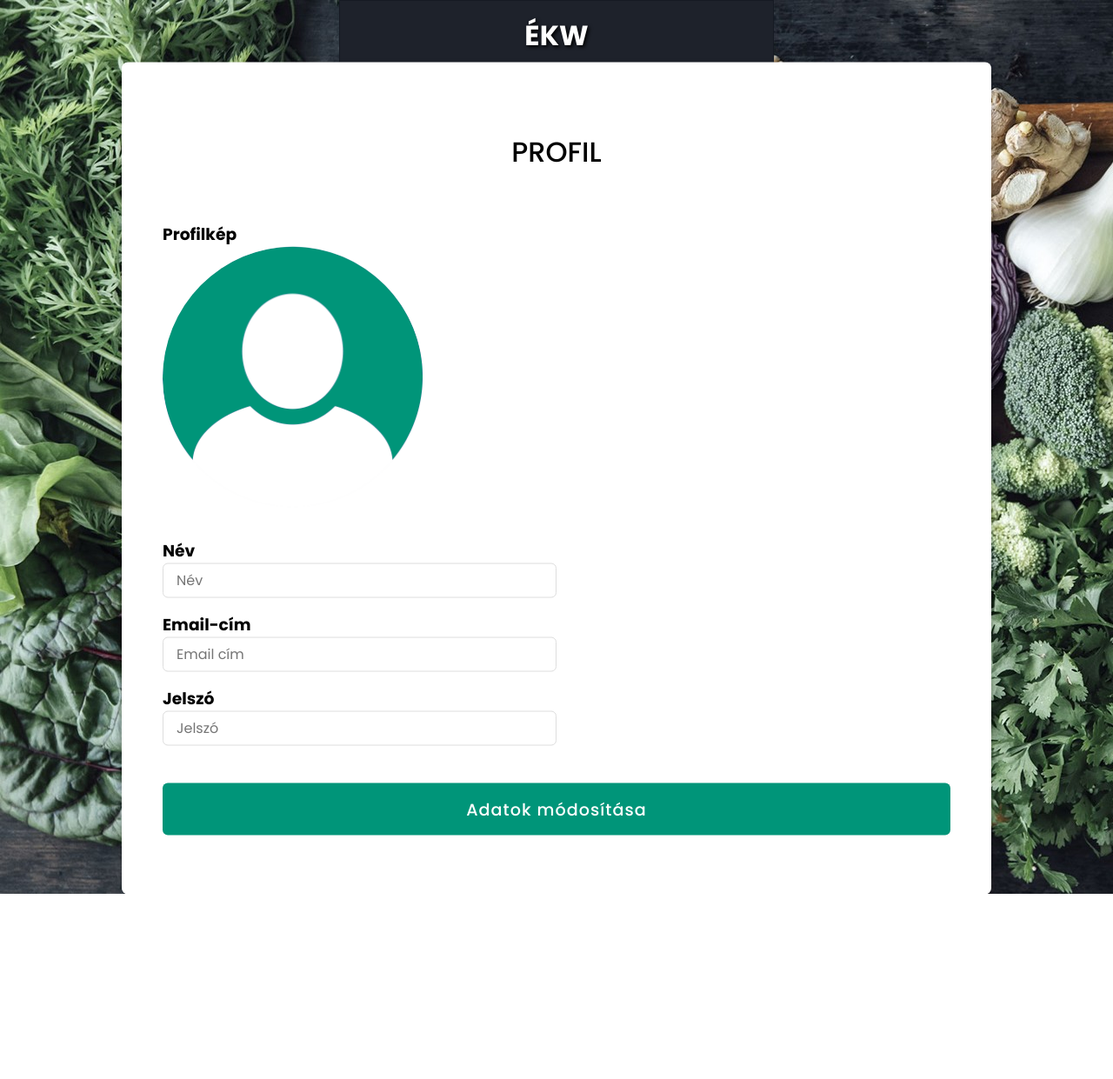
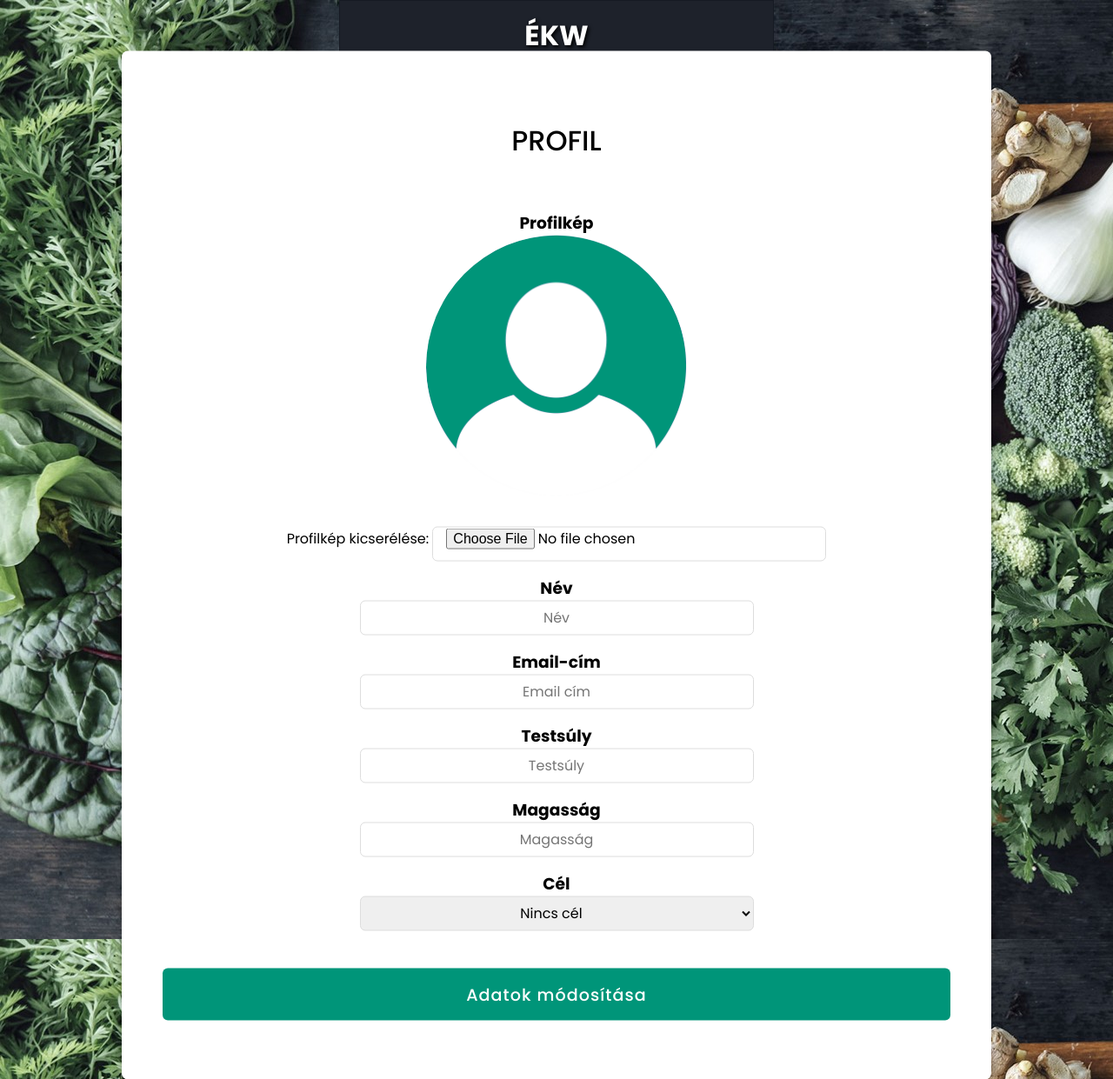
Before and after one commit to hferi55/szakdolgozat, a PHP site: page /profil.php in a window 1280 px wide. Shown: the whole page at 87% size. Before the commit the page ends 1028 px from the top, so only its background shows below. Run offline with PHP 8.4, Linux system fonts and the light colour scheme.

Commit message:
profilkép feltöltése
profilkép feltöltése

```diff
--- a/profil.php
+++ b/profil.php
@@ -28,10 +28,14 @@
 <div class="profil_lap">
     <div class="kartya">
     <header>Profil</header>
-      <form action="" method="post">
+    <form action="profilkep_feltoltes.php" method="post" enctype="multipart/form-data">
 
-      <h3>Profilkép</h3>
-      <img src="kepek/uresprofilkep.png" alt="Profilkép" class="profilkep">
+    <h3>Profilkép</h3>
+    <img src="kepek/uresprofilkep.png" alt="Profilkép" class="profilkep">
+    <br>
+    <label for="profilkep_feltoltes">Profilkép kicserélése:</label>
+    <input type="file" id="profilkep_feltoltes" name="profilkep" accept="image/*">
+    <br>
 
       <h3>Név</h3>
       <input type="text" placeholder="Név" name="nev">
@@ -39,8 +43,19 @@
       <h3>Email-cím</h3>
       <input type="text" placeholder="Email cím" name="email">
 
-      <h3>Jelszó</h3>
-      <input type="password" placeholder="Jelszó" name="jelszo">
+      <h3>Testsúly</h3>
+      <input type="text" placeholder="Testsúly" name="testsuly">
+
+      <h3>Magasság</h3>
+      <input type="text" placeholder="Magasság" name="magassag">
+
+      <h3>Cél</h3>
+      <select name="cel" id="cel">
+        <option value="1">Nincs cél</option>
+        <option value="2">Szintentartás</option>
+        <option value="3">Fogyás</option>
+        <option value="4">Tömegelés</option>
+      </select>
 
       <input type="submit" value="Adatok módosítása" class="button">
 
--- a/style.css
+++ b/style.css
@@ -68,7 +68,7 @@ header {
   position: absolute;
   top: 50%;
   left: 50%;
-  margin-top: 150px;
+  margin-top: 250px;
   transform: translate(-50%,-50%);
   max-width: 1000px;
   width: 100%;
@@ -76,6 +76,7 @@ header {
   border-radius: 7px;
   box-shadow: 0 5px 10px rgba(0,0,0,0.3);
   padding: 15px;
+  text-align: center;
 }
 
 .profil_lap .kartya {
@@ -89,7 +90,7 @@ header {
   margin-bottom: 1.5rem;
 }
 
-.profil_lap input[type="text"], .profil_lap input[type="password"] {
+.profil_lap input[type="text"], .profil_lap input[type="password"], .profil_lap select, .profil_lap input[type="file"] {
   height: 40px;
   width: 50%;
   padding: 0 15px;
@@ -98,6 +99,7 @@ header {
   border: 1px solid #ddd;
   border-radius: 6px;
   outline: none;
+  text-align: center;
 }
 
 .profil_lap input[type="submit"] {
```
